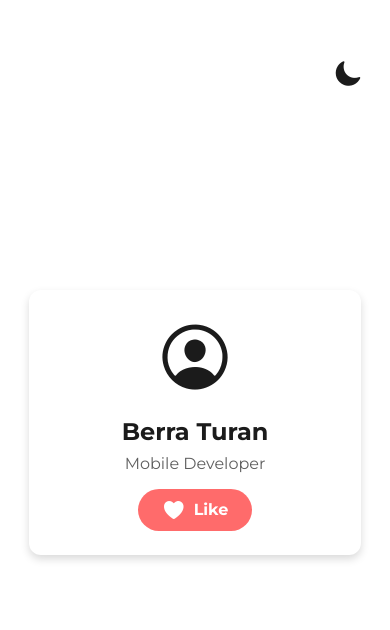
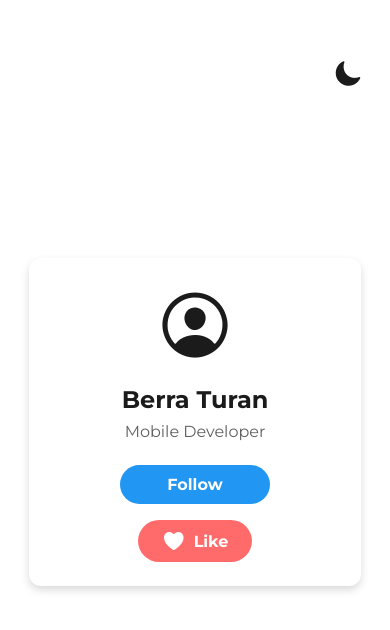
Before and after one commit to codedbybell/ProfileCardApp, a React Native app: screen / in a window 390 px wide. Shown: the top 630 px of the page. Built offline with nearby package versions, Linux system fonts and the light colour scheme.

Commit message:
Add follow button functionality to ProfileScreen

```diff
--- a/screens/ProfileScreen.js
+++ b/screens/ProfileScreen.js
@@ -5,8 +5,9 @@ import { COLORS, SPACING, RADII, FONTS } from '../theme';
 
 export default function ProfileScreen() {
     const [theme, setTheme] = useState('light');
+    const [isFollowing, setIsFollowing] = useState(false);
+
     const currentTheme = COLORS[theme];
-
     const { width } = useWindowDimensions();
     const isLargeScreen = width > 500;
 
@@ -47,6 +48,26 @@ export default function ProfileScreen() {
                 <Text style={[styles.role, { color: currentTheme.text }]}>
                     Mobile Developer
                 </Text>
+
+                <Pressable
+                    style={[
+                        styles.followButton,
+                        {
+                            // Takip ediliyorsa çerçeveli (outline), edilmiyorsa mavi dolu buton
+                            backgroundColor: isFollowing ? 'transparent' : '#2196F3',
+                            borderColor: isFollowing ? currentTheme.text : 'transparent',
+                            borderWidth: isFollowing ? 2 : 0,
+                        }
+                    ]}
+                    onPress={() => setIsFollowing(!isFollowing)}
+                >
+                    <Text style={[
+                        styles.followText,
+                        { color: isFollowing ? currentTheme.text : '#FFF' }
+                    ]}>
+                        {isFollowing ? 'Following' : 'Follow'}
+                    </Text>
+                </Pressable>
 
                 <Pressable
                     style={({ pressed }) => [
@@ -96,6 +117,19 @@ const styles = StyleSheet.create({
         marginTop: SPACING.sm,
         opacity: 0.7,
     },
+    followButton: {
+        marginTop: SPACING.lg,
+        paddingVertical: 10,
+        paddingHorizontal: 40,
+        borderRadius: 20,
+        alignItems: 'center',
+        justifyContent: 'center',
+        minWidth: 150,
+    },
+    followText: {
+        fontFamily: FONTS.bold,
+        fontSize: 16,
+    },
     likeButton: {
         flexDirection: 'row',
         alignItems: 'center',
```
